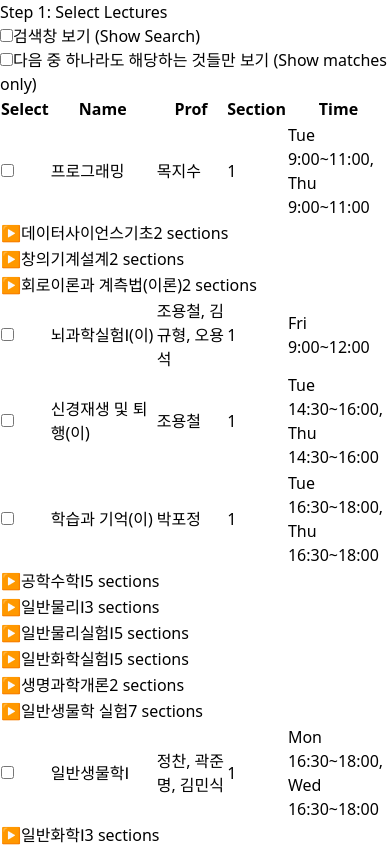
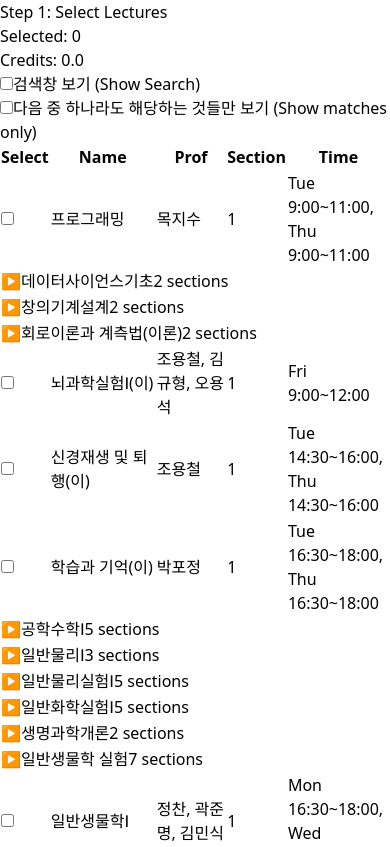
Before and after one commit to AntarcBall/ActivatedGeneratedScheduler, a React (Vite) app in the folder frontend/: page / in a window 390 px wide. Shown: the top 847 px of the page. Built offline with nearby package versions, Linux system fonts and the light colour scheme.

Commit message:
Add generated CSS file for frontend assets

```diff
--- a/frontend/src/components/LectureList.tsx
+++ b/frontend/src/components/LectureList.tsx
@@ -121,7 +121,30 @@ export const LectureList = () => {
     }, [filteredLectures]);
 
     return (
-        <div className="flex flex-col h-full">
+        <div className="flex flex-col h-full relative">
+            {/* Floating Summary Info */}
+            <div className="absolute top-0 right-0 z-30 bg-white/90 backdrop-blur-sm px-4 py-2 rounded-lg shadow-sm border border-blue-100 flex flex-col items-end text-xs sm:text-sm">
+                <div className="text-gray-500">
+                    Selected: <span className="font-bold text-blue-600">{selectedLectureIds.length}</span>
+                </div>
+                <div className="text-gray-500">
+                    Credits: <span className="font-bold text-green-600">
+                        {(() => {
+                            const selectedLectures = allLectures.filter(l => selectedLectureIds.includes(l.id));
+                            const uniqueNames = new Set<string>();
+                            let totalCredits = 0;
+                            selectedLectures.forEach(l => {
+                                if (!uniqueNames.has(l.name)) {
+                                    uniqueNames.add(l.name);
+                                    totalCredits += l.credit || 0;
+                                }
+                            });
+                            return totalCredits.toFixed(1);
+                        })()}
+                    </span>
+                </div>
+            </div>
+
             <div className="mb-4 space-y-3">
                 {/* Search Toggle and Input */}
                 <div className="flex flex-col space-y-2">
@@ -243,11 +266,11 @@ export const LectureList = () => {
                 <table className="w-full text-left border-collapse">
                     <thead className="bg-gray-100 sticky top-0 z-10">
                         <tr>
-                            <th className="p-3 border-b font-semibold">Select</th>
-                            <th className="p-3 border-b font-semibold">Name</th>
-                            <th className="p-3 border-b font-semibold">Prof</th>
-                            <th className="p-3 border-b font-semibold">Section</th>
-                            <th className="p-3 border-b font-semibold">Time</th>
+                            <th className="py-1 px-3 border-b font-semibold">Select</th>
+                            <th className="py-1 px-3 border-b font-semibold">Name</th>
+                            <th className="py-1 px-3 border-b font-semibold">Prof</th>
+                            <th className="py-1 px-3 border-b font-semibold">Section</th>
+                            <th className="py-1 px-3 border-b font-semibold">Time</th>
                         </tr>
                     </thead>
                     <tbody>
@@ -262,7 +285,7 @@ export const LectureList = () => {
                                         onClick={() => toggleLectureSelection(lec.id)}
                                         className={`cursor-pointer hover:bg-blue-50 transition-colors ${isSelected ? 'bg-blue-100' : ''}`}
                                     >
-                                        <td className="p-3 border-b text-center">
+                                        <td className="py-1 px-3 border-b text-center">
                                             <input
                                                 type="checkbox"
                                                 checked={isSelected}
@@ -270,10 +293,10 @@ export const LectureList = () => {
                                                 className="w-4 h-4 text-blue-600"
                                             />
                                         </td>
-                                        <td className="p-3 border-b font-medium">{lec.name}</td>
-                                        <td className="p-3 border-b text-gray-600">{lec.prof}</td>
-                                        <td className="p-3 border-b text-center">{lec.section}</td>
-                                        <td className="p-3 border-b text-sm text-gray-500">{formatTimeString(lec.time_slots)}</td>
+                                        <td className="py-1 px-3 border-b font-medium">{lec.name}</td>
+                                        <td className="py-1 px-3 border-b text-gray-600">{lec.prof}</td>
+                                        <td className="py-1 px-3 border-b text-center">{lec.section}</td>
+                                        <td className="py-1 px-3 border-b text-sm text-gray-500">{formatTimeString(lec.time_slots)}</td>
                                     </tr>
                                 );
                             } else {
@@ -286,7 +309,7 @@ export const LectureList = () => {
                                             onClick={(e) => toggleGroup(group.name, e)}
                                             className="cursor-pointer bg-gray-50 hover:bg-gray-100 border-b font-semibold text-gray-700"
                                         >
-                                            <td colSpan={5} className="p-3 pl-4">
+                                            <td colSpan={5} className="py-1 px-3 pl-4">
                                                 <div className="flex items-center">
                                                     <span className="mr-2 transform transition-transform duration-200" style={{ transform: isExpanded ? 'rotate(90deg)' : 'rotate(0deg)' }}>
                                                         ▶
@@ -306,7 +329,7 @@ export const LectureList = () => {
                                                     onClick={() => toggleLectureSelection(lec.id)}
                                                     className={`cursor-pointer hover:bg-blue-50 transition-colors ${isSelected ? 'bg-blue-100' : 'bg-gray-50/30'}`}
                                                 >
-                                                    <td className="p-3 border-b text-center pl-8">
+                                                    <td className="py-1 px-3 border-b text-center pl-8">
                                                         <input
                                                             type="checkbox"
                                                             checked={isSelected}
@@ -314,10 +337,10 @@ export const LectureList = () => {
                                                             className="w-4 h-4 text-blue-600"
                                                         />
                                                     </td>
-                                                    <td className="p-3 border-b font-medium pl-8">{lec.name}</td>
-                                                    <td className="p-3 border-b text-gray-600">{lec.prof}</td>
-                                                    <td className="p-3 border-b text-center">{lec.section}</td>
-                                                    <td className="p-3 border-b text-sm text-gray-500">{formatTimeString(lec.time_slots)}</td>
+                                                    <td className="py-1 px-3 border-b font-medium pl-8">{lec.name}</td>
+                                                    <td className="py-1 px-3 border-b text-gray-600">{lec.prof}</td>
+                                                    <td className="py-1 px-3 border-b text-center">{lec.section}</td>
+                                                    <td className="py-1 px-3 border-b text-sm text-gray-500">{formatTimeString(lec.time_slots)}</td>
                                                 </tr>
                                             );
                                         })}
@@ -335,20 +358,6 @@ export const LectureList = () => {
                     </tbody>
                 </table>
             </div>
-
-            <div className="mt-4 text-sm text-gray-500 flex justify-between items-center">
-                <div>
-                    Selected: <span className="font-bold text-blue-600">{selectedLectureIds.length}</span> lectures
-                </div>
-                <div>
-                    Total Credits: <span className="font-bold text-green-600">
-                        {allLectures
-                            .filter(l => selectedLectureIds.includes(l.id))
-                            .reduce((sum, l) => sum + (l.credit || 0), 0)
-                            .toFixed(1)}
-                    </span>
-                </div>
-            </div>
         </div>
     );
 };
```
Also changed, not shown: 5 other files (tests, documents, lock files or other folders).
